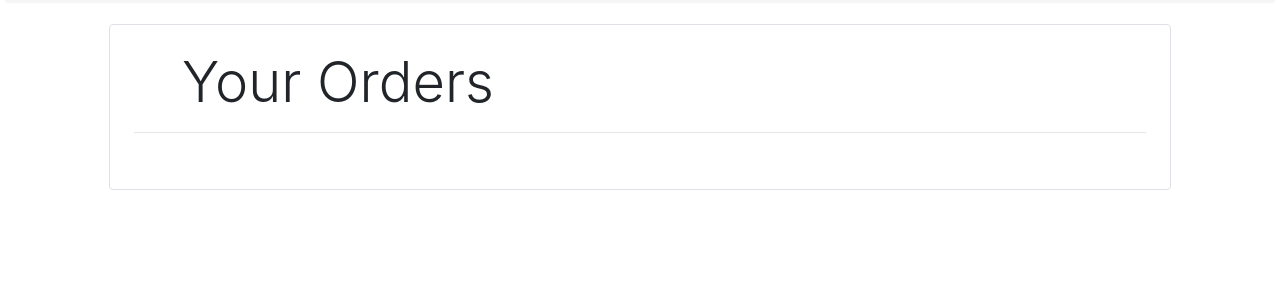
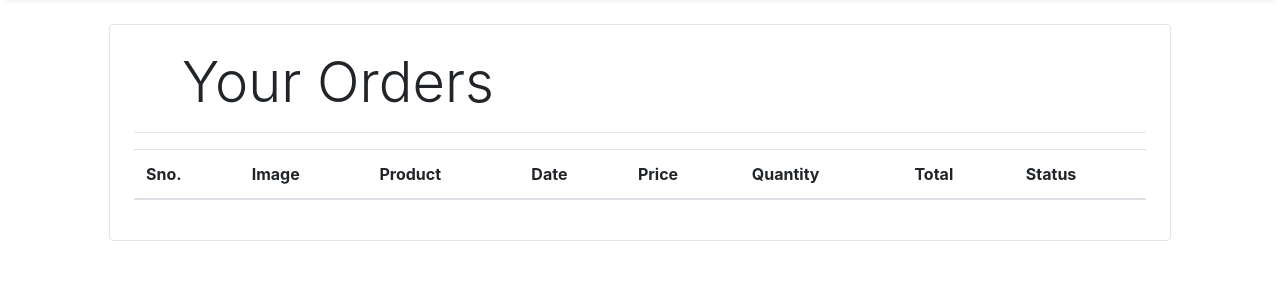
Before and after one commit to alamin40/ecom-shop, a Django app: template store/templates/orders.html in a window 1280 px wide. Shown: the part 64-364 px from the top of the page. Run offline with Django 3.2, Linux system fonts and the light colour scheme; the template is opened without the code that fills it, so the values that code supplies are empty; some libraries are stand-ins or nearby versions.

Commit message:
adding order page code

```diff
--- a/store/templates/orders.html
+++ b/store/templates/orders.html
@@ -9,6 +9,18 @@
     <p class="display-4 pl-4 ml-4">Your Orders</p>
     <hr>
     <table class="table">
+      <thead>
+        <tr>
+          <th>Sno.</th>
+          <th>Image</th>
+          <th>Product</th>
+          <th>Date</th>
+          <th>Price</th>
+          <th>Quantity</th>
+          <th>Total</th>
+          <th>Status</th>
+        </tr>
+      </thead>
 
 
     </table>
```
